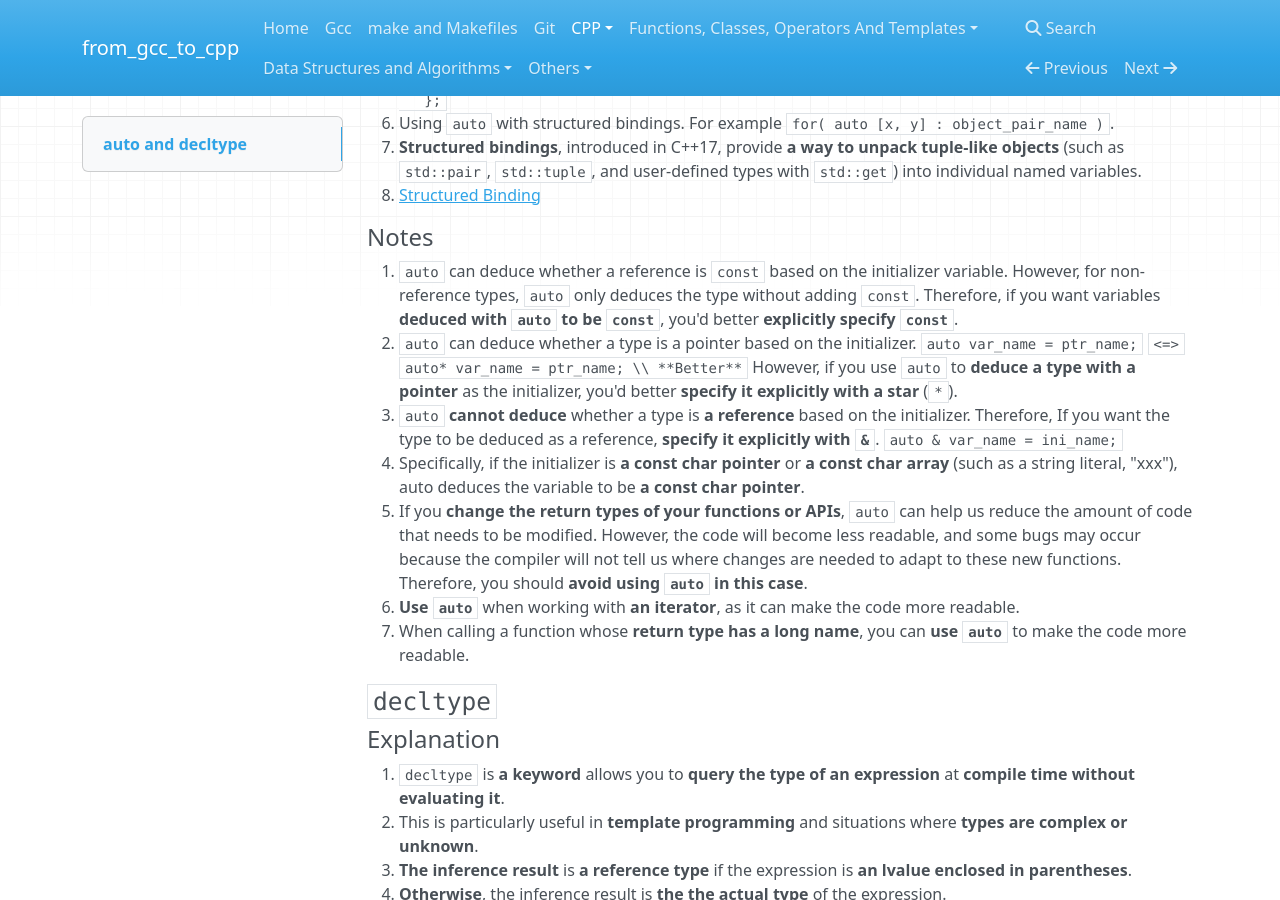
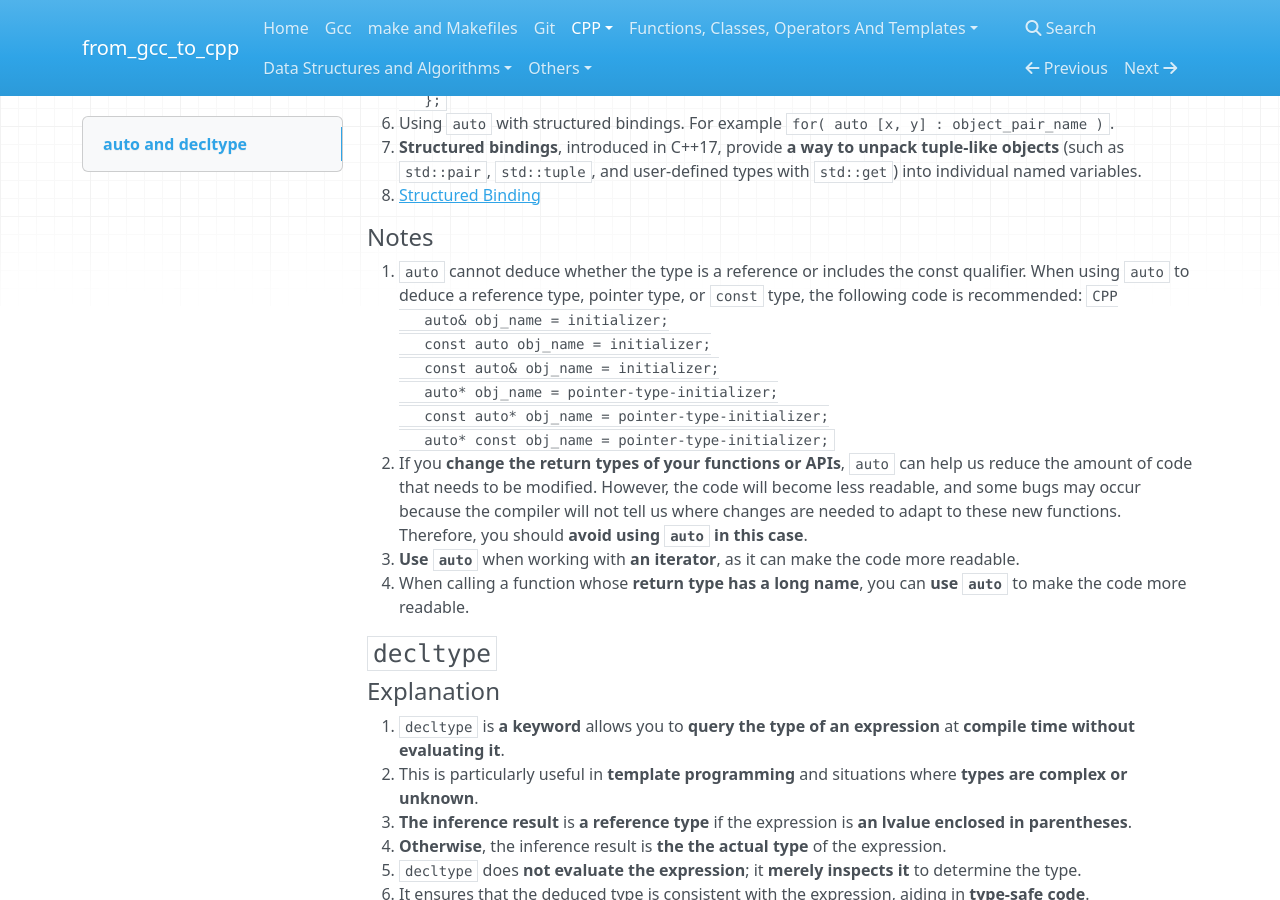
Before and after one commit to 0BananaBig0/from_gcc_to_cpp, an MkDocs documentation site: the page built from docs/AutoAndDecltype.md, in a window 1280 px wide and 900 px high, scrolled down 992 px. Built offline with MkDocs 1.6.1, drawn with Linux system fonts in a browser that asks for light colours; nearby versions of some CDN libraries.

Commit message:
supplement and correct the content related to functions, auto and sizeof

````diff
--- a/docs/AutoAndDecltype.md
+++ b/docs/AutoAndDecltype.md
@@ -65,28 +65,25 @@
 
 #### Notes
 
-1. `auto` can deduce whether a reference is `const` based on the initializer
-   variable. However, for non-reference types, `auto` only deduces the type
-   without adding `const`. Therefore, if you want variables **deduced with
-   `auto` to be `const`**, you'd better **explicitly specify `const`**.
-2. `auto` can deduce whether a type is a pointer based on the initializer.
-   `auto var_name = ptr_name;` `<=>` `auto* var_name = ptr_name; \\ **Better**`
-   However, if you use `auto` to **deduce a type with a pointer** as the
-   initializer, you'd better **specify it explicitly with a star** (`*`).
-3. `auto` **cannot deduce** whether a type is **a reference** based on the
-   initializer. Therefore, If you want the type to be deduced as a reference,
-   **specify it explicitly with `&`**. `auto & var_name = ini_name;`
-4. Specifically, if the initializer is **a const char pointer** or **a const
-   char array** (such as a string literal, "xxx"), auto deduces the variable to
-   be **a const char pointer**.
-5. If you **change the return types of your functions or APIs**, `auto` can help
+1. `auto` cannot deduce whether the type is a reference or includes the const
+   qualifier. When using `auto` to deduce a reference type, pointer type, or
+   `const` type, the following code is recommended:
+   ```CPP
+   auto& obj_name = initializer;
+   const auto obj_name = initializer;
+   const auto& obj_name = initializer;
+   auto* obj_name = pointer-type-initializer;
+   const auto* obj_name = pointer-type-initializer;
+   auto* const obj_name = pointer-type-initializer;
+   ```
+2. If you **change the return types of your functions or APIs**, `auto` can help
    us reduce the amount of code that needs to be modified. However, the code
    will become less readable, and some bugs may occur because the compiler will
    not tell us where changes are needed to adapt to these new functions.
    Therefore, you should **avoid using `auto` in this case**.
-6. **Use `auto`** when working with **an iterator**, as it can make the code
+3. **Use `auto`** when working with **an iterator**, as it can make the code
    more readable.
-7. When calling a function whose **return type has a long name**, you can **use
+4. When calling a function whose **return type has a long name**, you can **use
    `auto`** to make the code more readable.
 
 ### `decltype`
````
Also changed, not shown: docs/ConstConstexprAndStatic.md (+3 -1 lines), docs/Functions.md (+3 -2 lines), docs/SomeCFunctionsAndOperators.md (+6 -3 lines).
